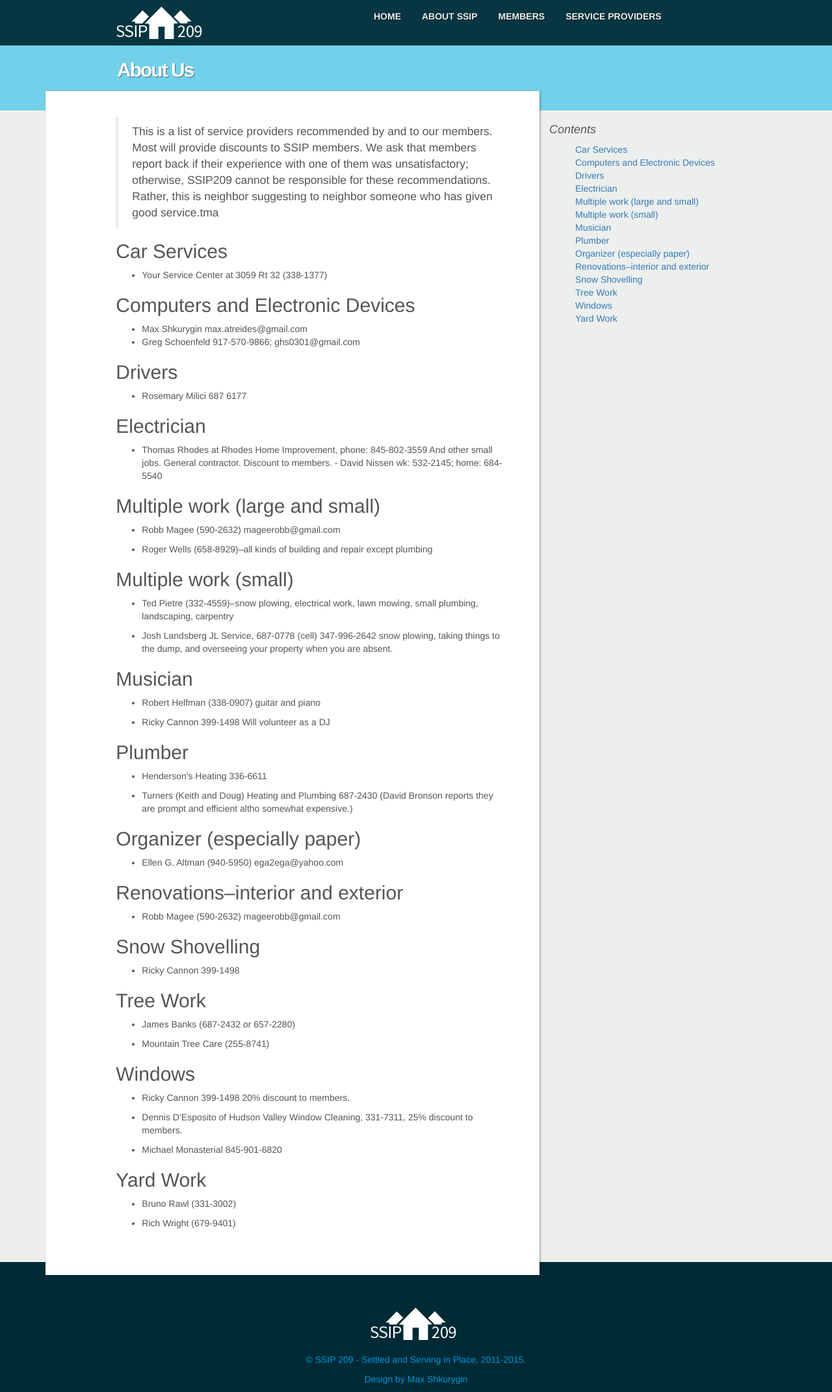
After one commit to mooja/ssip3, a Django app: page /flatpages/service-providers/ in a window 1280 px wide. The commit adds this page. Shown: the whole page at 65% size. Run offline with Django 3.2, Linux system fonts and the light colour scheme; parts of the project's set-up code (start-up, migrations or seed data) failed here and were passed over; some libraries are stand-ins or nearby versions.

Commit message:
added flatpages

```diff
--- a/app/flatpages/urls.py
+++ b/app/flatpages/urls.py
@@ -1,31 +1,22 @@
 # -*- coding: utf-8 -*-
 from django.conf.urls import patterns, url
 
-from .views import PageDetailView
+from .views import PageDetailView, AboutView, ServiceProvidersView
 
 urlpatterns = patterns('',
-    # URL pattern for the UserListView  # noqa
-    # url(
-    #     regex=r'^$',
-    #     view=views.NewsEntryListView.as_view(),
-    #     name='newsentry-list'
-    # ),
+    url(
+        regex=r'^about/$',
+        view=AboutView.as_view(),
+        name='about'
+    ),
+    url(
+        regex=r'^service-providers/$',
+        view=ServiceProvidersView.as_view(),
+        name='service-providers'
+    ),
     url(
         regex=r'^(?P<slug>[\w_-]+)/$',
         view=PageDetailView.as_view(),
         name='page-detail'
     ),
-    # # URL pattern for the UserRedirectView
-    # url(
-    #     regex=r'^~redirect/$',
-    #     view=views.UserRedirectView.as_view(),
-    #     name='redirect'
-    # ),
-    # # URL pattern for the UserDetailView
-    # # URL pattern for the UserUpdateView
-    # url(
-    #     regex=r'^~update/$',
-    #     view=views.UserUpdateView.as_view(),
-    #     name='update'
-    # ),
 )
--- a/app/flatpages/views.py
+++ b/app/flatpages/views.py
@@ -1,6 +1,6 @@
 import markdown
 
-from django.views.generic import DetailView
+from django.views.generic import DetailView, TemplateView
 from .models import FlatPage
 
 
@@ -26,3 +26,13 @@ class PageDetailView(DetailView):
             context['page'].toc = toc
 
         return context
+
+
+class AboutView(TemplateView):
+    template_name = 'flatpages/about.html'
+
+class ServiceProvidersView(TemplateView):
+    template_name = 'flatpages/service-providers.html'
+
+# class NewsLetterView(TemplateView):
+#     template_name = 'flatpages/newsletter.html'
--- a/app/static/sass/styles.sass
+++ b/app/static/sass/styles.sass
@@ -313,6 +313,7 @@ section.main-content
   padding-top: 4rem
   padding-left: 9.50%
   padding-right: 4.33%
+  padding-bottom: 6rem
   color: $gray
   min-height: 500px
 
--- a/app/templates/base.html
+++ b/app/templates/base.html
@@ -34,10 +34,10 @@
               <nav>
                   <ul>
                       <li><a href="{% url 'home' %}">Home</a></li>
+                      <li><a href="{% url 'flatpages:about' %}">About SSIP</a></li>
                       <li><a href="{% url 'members:member_list' %}">Members</a></li>
+                      <li><a href="{% url 'flatpages:service-providers' %}">Service Providers</a></li>
                       {% comment %}
-                      <li><a href="{% url 'pages:page-detail' "about" %}">About SSIP</a></li>
-                      <li><a href="{% url 'pages:page-detail' "services" %}">Service Providers</a></li>
                       <li><a href="{% url 'pages:page-detail' "newsletter" %}">Newsletter</a></li>
                       {% endcomment %}
                   </ul>
--- a/app/templates/flatpages/page_detail.html
+++ b/app/templates/flatpages/page_detail.html
@@ -1,7 +1,7 @@
 {% extends "base_sidebar.html" %}
 
 {% block splash %}
-<h1>{{ page.title }}</h1>
+  {{ page.title }}
 {% endblock %}
 
 {% block content %}
--- /dev/null
+++ b/app/templates/flatpages/service-providers.html
@@ -0,0 +1,133 @@
+{% extends "base_sidebar.html" %}
+{% block splash %} About Us {% endblock %}
+
+{% block sidebar %}
+<ul>
+    <li><a href="#car-services">Car Services</a></li>
+    <li><a href="#computers-and-electronic-devices">Computers and Electronic Devices</a></li>
+    <li><a href="#drivers">Drivers</a></li>
+    <li><a href="#electrician">Electrician</a></li>
+    <li><a href="#multiple-work-large-and-small">Multiple work (large and small)</a></li>
+    <li><a href="#multiple-work-small">Multiple work (small)</a></li>
+    <li><a href="#musician">Musician</a></li>
+    <li><a href="#plumber">Plumber</a></li>
+    <li><a href="#organizer-especially-paper">Organizer (especially paper)</a></li>
+    <li><a href="#renovationsinterior-and-exterior">Renovations–interior and exterior</a></li>
+    <li><a href="#snow-shovelling">Snow Shovelling</a></li>
+    <li><a href="#tree-work">Tree Work</a></li>
+    <li><a href="#windows">Windows</a></li>
+    <li><a href="#yard-work">Yard Work</a></li>
+</ul>
+{% endblock sidebar %}
+
+{% block content %}
+
+    <blockquote>
+        <p>This is a list of service providers recommended by and to our members. Most
+        will provide discounts to SSIP members. We ask that members report back if
+        their experience with one of them was unsatisfactory; otherwise, SSIP209 cannot
+        be responsible for these recommendations. Rather, this is neighbor suggesting
+        to neighbor someone who has given good service.tma</p>
+    </blockquote>
+    <h2 id="car-services">Car Services</h2>
+    <ul>
+        <li>Your Service Center at 3059 Rt 32 (338-1377)</li>
+    </ul>
+    <h2 id="computers-and-electronic-devices">Computers and Electronic Devices</h2>
+    <ul>
+        <li>Max Shkurygin max.atreides@gmail.com</li>
+        <li>Greg Schoenfeld 917-570-9866; ghs0301@gmail.com</li>
+    </ul>
+    <h2 id="drivers">Drivers</h2>
+    <ul>
+        <li>Rosemary Milici 687 6177</li>
+    </ul>
+    <h2 id="electrician">Electrician</h2>
+    <ul>
+        <li>Thomas Rhodes at Rhodes Home Improvement, phone: 845-802-3559 And other small
+            jobs. General contractor. Discount to members.  - David Nissen wk: 532-2145;
+            home: 684-5540</li>
+    </ul>
+    <h2 id="multiple-work-large-and-small">Multiple work (large and small)</h2>
+    <ul>
+        <li>
+            <p>Robb Magee (590-2632) mageerobb@gmail.com</p>
+        </li>
+        <li>
+            <p>Roger Wells (658-8929)–all kinds of building and repair except plumbing</p>
+        </li>
+    </ul>
+    <h2 id="multiple-work-small">Multiple work (small)</h2>
+    <ul>
+        <li>
+            <p>Ted Pietre (332-4559)–snow plowing, electrical work, lawn mowing, small
+            plumbing, landscaping, carpentry</p>
+        </li>
+        <li>
+            <p>Josh Landsberg JL Service, 687-0778 (cell) 347-996-2642 snow plowing, taking
+            things to the dump, and overseeing your property when you are absent.</p>
+        </li>
+    </ul>
+    <h2 id="musician">Musician</h2>
+    <ul>
+        <li>
+            <p>Robert Helfman (338-0907) guitar and piano</p>
+        </li>
+        <li>
+            <p>Ricky Cannon 399-1498 Will volunteer as a DJ</p>
+        </li>
+    </ul>
+    <h2 id="plumber">Plumber</h2>
+    <ul>
+        <li>
+            <p>Henderson's Heating  336-6611</p>
+        </li>
+        <li>
+            <p>Turners (Keith and Doug) Heating and Plumbing  687-2430 (David Bronson reports they are prompt and efficient altho somewhat expensive.)</p>
+        </li>
+    </ul>
+    <h2 id="organizer-especially-paper">Organizer (especially paper)</h2>
+    <ul>
+        <li>Ellen G. Altman (940-5950) ega2ega@yahoo.com</li>
+    </ul>
+    <h2 id="renovationsinterior-and-exterior">Renovations–interior and exterior</h2>
+    <ul>
+        <li>Robb Magee (590-2632) mageerobb@gmail.com</li>
+    </ul>
+    <h2 id="snow-shovelling">Snow Shovelling</h2>
+    <ul>
+        <li>Ricky Cannon 399-1498</li>
+    </ul>
+    <h2 id="tree-work">Tree Work</h2>
+    <ul>
+        <li>
+            <p>James Banks (687-2432 or 657-2280)</p>
+        </li>
+        <li>
+            <p>Mountain Tree Care (255-8741)</p>
+        </li>
+    </ul>
+    <h2 id="windows">Windows</h2>
+    <ul>
+        <li>
+            <p>Ricky Cannon 399-1498 20% discount to members.</p>
+        </li>
+        <li>
+            <p>Dennis D’Esposito of Hudson Valley Window Cleaning, 331-7311, 25% discount to
+            members.</p>
+        </li>
+        <li>
+            <p>Michael Monasterial 845-901-6820</p>
+        </li>
+    </ul>
+    <h2 id="yard-work">Yard Work</h2>
+    <ul>
+        <li>
+            <p>Bruno Rawl (331-3002)</p>
+        </li>
+        <li>
+            <p>Rich Wright (679-9401)</p>
+        </li>
+    </ul>
+
+{% endblock %}
--- a/app/templates/pages/home.html
+++ b/app/templates/pages/home.html
@@ -21,10 +21,10 @@
                     <nav>
                         <ul>
                             <li><a href="{% url 'home' %}">Home</a></li>
+                            <li><a href="{% url 'flatpages:about' %}">About SSIP</a></li>
                             <li><a href="{% url 'members:member_list' %}">Members</a></li>
+                            <li><a href="{% url 'flatpages:service-providers' %}">Service Providers</a></li>
                             {% comment %}
-                            <li><a href="{% url 'pages:page-detail' "about" %}">About SSIP</a></li>
-                            <li><a href="{% url 'pages:page-detail' "services" %}">Service Providers</a></li>
                             <li><a href="{% url 'pages:page-detail' "newsletter" %}">Newsletter</a></li>
                             {% endcomment %}
                         </ul>
```
Also changed, not shown: app/flatpages/admin.py (+5 -6 lines), app/templates/flatpages/about.html (+61 -14 lines), app/static/css/styles.css.
